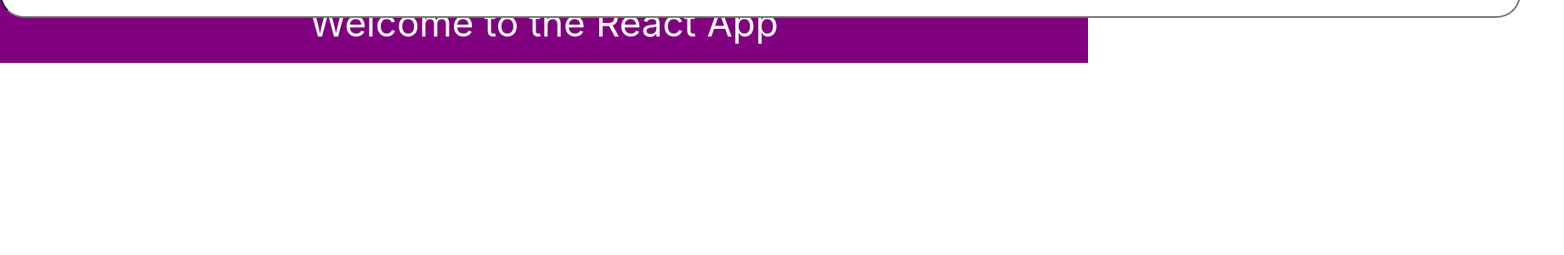
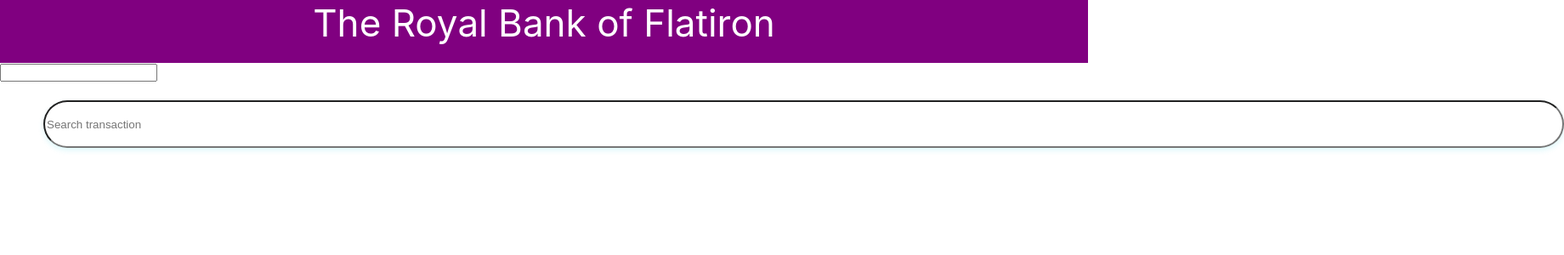
Before and after one commit to Muchai248/Bank-of-Flatiron, a React (Create React App) app in the folder bank-app/: page / in a window 1280 px wide. Shown: the top 300 px of the page at 85% size, 1840 px wide, since content can reach past the window. Built offline with nearby package versions, Linux system fonts and the light colour scheme.

Commit message:
initial commit

```diff
--- a/bank-app/src/App.js
+++ b/bank-app/src/App.js
@@ -1,6 +1,7 @@
 import React from "react";
 import Header from "./component/Header";
 import SearchBar from "./component/SearchBar";
+import DateBar from "./component/DateBar";
 
 function App() {
   return (
@@ -8,6 +9,7 @@ function App() {
     <div>
       <Header/>
       <SearchBar/>
+      <DateBar/>
     </div>
     </>
   );
--- /dev/null
+++ b/bank-app/src/component/DateBar.js
@@ -0,0 +1,13 @@
+import React from "react";
+
+function DateBar(){
+    return(
+        <div>
+
+                <input ></input>
+
+        </div>
+    )
+}
+
+export default DateBar;
--- a/bank-app/src/component/Header.js
+++ b/bank-app/src/component/Header.js
@@ -4,7 +4,12 @@ import React from "react";
 function Header(){
     return(
         <>
-            <nav style={{textAlign:"center", height:"74px",bottom:"9px",color:"white", backgroundColor:"purple", fontSize:"44px"}}>Welcome to the React App</nav>
+            <nav style={{textAlign:"center",
+            height:"74px",
+            bottom:"9px",
+            color:"white",
+             backgroundColor:"purple",
+             fontSize:"44px"}}>The Royal Bank of Flatiron</nav>
         </>
     )
 }
--- a/bank-app/src/component/SearchBar.js
+++ b/bank-app/src/component/SearchBar.js
@@ -4,8 +4,16 @@ function SearchBar(){
     return(
         <>
         <div className="Search">
-        <input  style={{boxSizing:"56px", borderRadius:"46px",padding:"5px" ,width:"1789px",height:"56px", position:"absolute", bottom:"779px"}}
-        type="Search" placeholder="Search transaction"/>
+        <input  style={{
+        boxSizing:"56px",
+        borderRadius:"46px",
+        margin:"44px 109px 113px 51px",
+        width:"1789px",
+        height:"56px",
+        boxShadow:"0 3px 6px 0 rgba(36, 198, 220, 0.15)",
+        position:"absolute"}}
+        type="Search"
+        placeholder="Search transaction"/>
         </div>
         </>
     )
```
